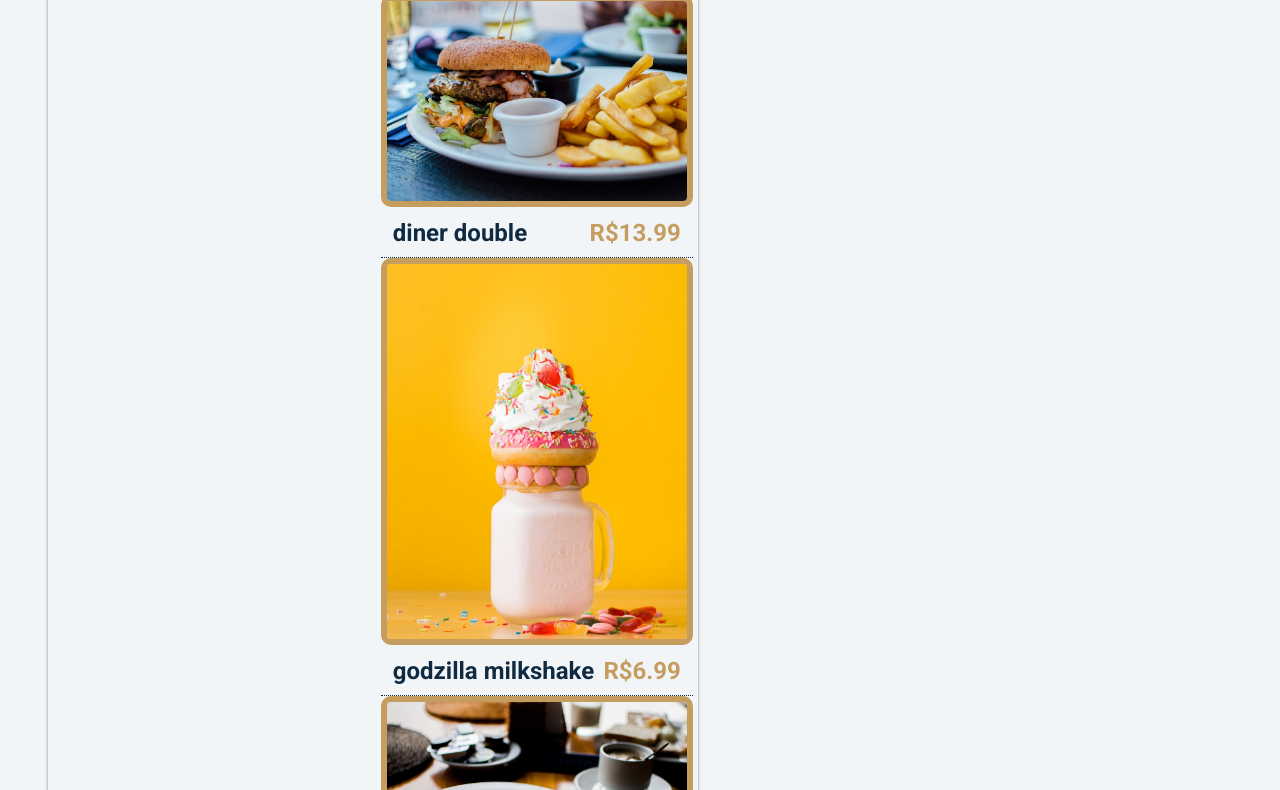
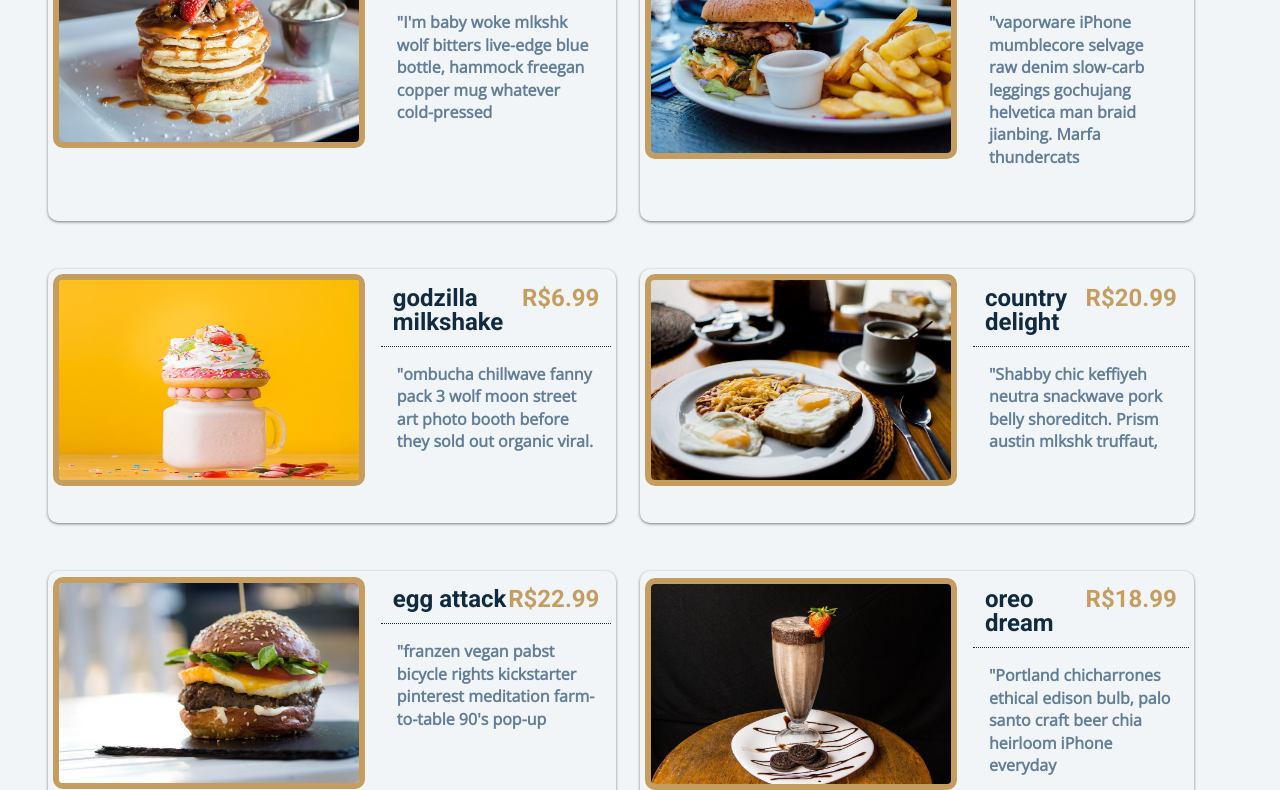
Before and after one commit to GabrielMoreiraB/Menu-Restaurante, a plain HTML site: page index.html in a window 1280 px wide. Shown: the part 518-1308 px from the top of the page. Drawn offline with nearby package versions, Linux system fonts and the light colour scheme.

Commit message:
resolução display pelo js

```diff
--- a/css/styles.css
+++ b/css/styles.css
@@ -22,6 +22,7 @@ h1{
     font-size: 3em;
 
 }
+
 
 .underline{
     width: 10em;
@@ -76,6 +77,7 @@ h1{
 
 .produto__img{
     width: 300px;
+    height: 200px;
     border: solid 6px var(--gold);
     border-radius: 10px;
     margin: auto;
--- a/main.js
+++ b/main.js
@@ -94,16 +94,17 @@ const menu = [
       return `<div class="produtos__produto">
       <img src="${item.img}" alt="" class="produto__img">
       <div class="produto__info">
-        <header>
+          <header>
           <h4 class="produto__titulo">${item.title}</h4>
           <h4 class="produto__preco">R$${item.price}</h4>
-        </header>
-        <p class="${item.desc}</p>
-      </div>
-    </div> <br>
-    `
+          </header>
+          <p class="produto__texto">"${item.desc}</p>
+      </div> </br>
+    </div>  `
+
     })
-    displayMenu = displayMenu.join();
-    console.log(displayMenu)
+    displayMenu = displayMenu.join("");
+    //console.log(displayMenu)
    produtos.innerHTML = displayMenu;
+   console.log(produtos)
   }
```
